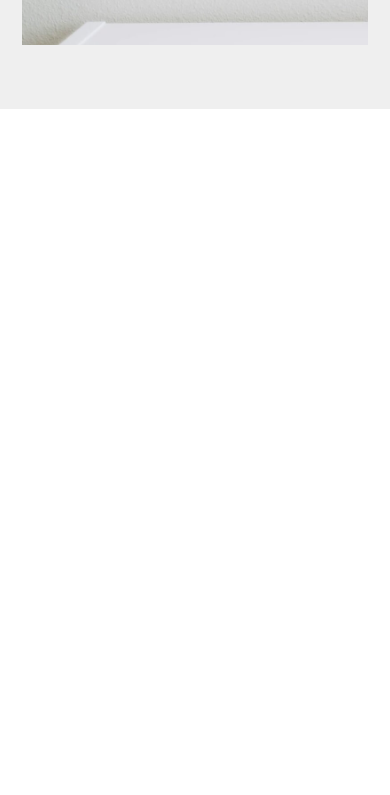
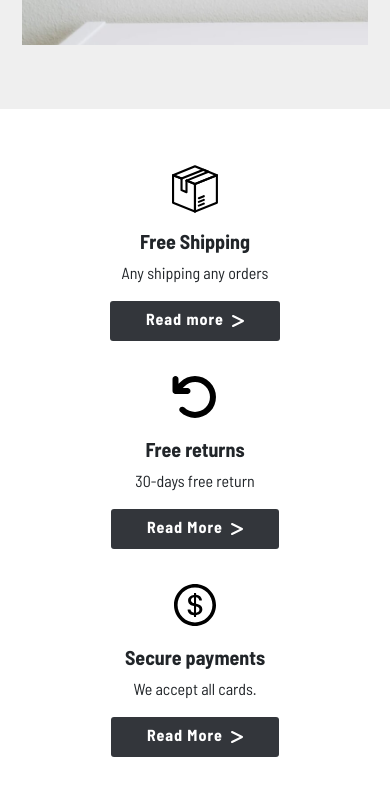
Before and after one commit to patelalok1309/TrendsFurniture_Project, a plain HTML site: page index.html in a window 390 px wide. Shown: the part 3810-4605 px from the top of the page. Before the commit the page ends 4166 px from the top, so only its background shows below. Drawn offline with nearby package versions, Linux system fonts and the light colour scheme.

Commit message:
completed logo boxes section with responsiveness

```diff
--- a/index.html
+++ b/index.html
@@ -242,6 +242,88 @@
         </div>
     </div>
 
+    <!-- logo boxes section  -->
+    <div class="container logo-box-section my-5">
+        <div class="row justify-content-evenly logo-box-section align-items-center">
+
+            <!-- logo box 1 -->
+            <div
+                class="col-xl-4 col-lg-6 col-md col-sm-6 col-12 d-flex justify-content-center  align-items-center flex-column">
+                <div class="logo-box-header">
+                    <img src="./assets/icons/delivery-box-11393.svg" height="64" width="48" alt="shipping icons">
+                </div>
+                <div class="logo-box-body">
+                    <h4 class="logo-box-title text-center">Free Shipping</h4>
+                    <p class="logo-box-text text-center">Any shipping any orders</p>
+                    <div class="btn-wrapper">
+                        <button class="btn-primary-grey py-1 px-btn fs-6 "> Read more
+                            <span>
+                                <svg class="ps-1 " xmlns="http://www.w3.org/2000/svg" height="32" fill="#fff" width="16"
+                                    viewBox="0 0 384 512">
+                                    <path
+                                        d="M3.4 81.7c-7.9 15.8-1.5 35 14.3 42.9L280.5 256 17.7 387.4C1.9 395.3-4.5 414.5 3.4 430.3s27.1 22.2 42.9 14.3l320-160c10.8-5.4 17.7-16.5 17.7-28.6s-6.8-23.2-17.7-28.6l-320-160c-15.8-7.9-35-1.5-42.9 14.3z" />
+                                </svg>
+                            </span>
+                        </button>
+                    </div>
+                </div>
+            </div>
+
+            <!-- logo box 2 -->
+            <div
+                class="  col-xl-4 col-lg-6 col-md col-sm-6 col-12 d-flex justify-content-center  align-items-center flex-column">
+                <div class="logo-box-header">
+                    <svg xmlns="http://www.w3.org/2000/svg" height="64" width="48"
+                        viewBox="0 0 512 512"><!--!Font Awesome Free 6.5.0 by @fontawesome - https://fontawesome.com License - https://fontawesome.com/license/free Copyright 2023 Fonticons, Inc.-->
+                        <path
+                            d="M125.7 160H176c17.7 0 32 14.3 32 32s-14.3 32-32 32H48c-17.7 0-32-14.3-32-32V64c0-17.7 14.3-32 32-32s32 14.3 32 32v51.2L97.6 97.6c87.5-87.5 229.3-87.5 316.8 0s87.5 229.3 0 316.8s-229.3 87.5-316.8 0c-12.5-12.5-12.5-32.8 0-45.3s32.8-12.5 45.3 0c62.5 62.5 163.8 62.5 226.3 0s62.5-163.8 0-226.3s-163.8-62.5-226.3 0L125.7 160z" />
+                    </svg>
+                </div>
+                <div class="logo-box-body">
+                    <h4 class="logo-box-title text-center ">Free returns </h4>
+                    <p class="logo-box-text text-center"> 30-days free return </p>
+                    <div class="btn-wrapper">
+                        <button class="btn-primary-grey py-1 px-btn fs-6 ">Read More
+                            <span>
+                                <svg class="ps-1 " xmlns="http://www.w3.org/2000/svg" height="32" fill="#fff" width="16"
+                                    viewBox="0 0 384 512">
+                                    <path
+                                        d="M3.4 81.7c-7.9 15.8-1.5 35 14.3 42.9L280.5 256 17.7 387.4C1.9 395.3-4.5 414.5 3.4 430.3s27.1 22.2 42.9 14.3l320-160c10.8-5.4 17.7-16.5 17.7-28.6s-6.8-23.2-17.7-28.6l-320-160c-15.8-7.9-35-1.5-42.9 14.3z" />
+                                </svg>
+                            </span>
+                        </button>
+                    </div>
+                </div>
+            </div>
+
+            <!-- logo box 3 -->
+            <div
+                class=" col-xl-4 col-lg col-md col-sm-12 col-12 d-flex justify-content-center  align-items-center flex-column">
+                <div class="logo-box-header">
+                    <img src="./assets/icons/dollar-circle-svgrepo-com.svg" height="64" width="48" alt="shipping icons">
+
+                </div>
+                <div class="logo-box-body">
+                    <h4 class="logo-box-title text-center ">Secure payments</h4>
+                    <p class="logo-box-text text-center">We accept all cards.</p>
+                    <div class="btn-wrapper">
+                        <button class="btn-primary-grey py-1 px-btn fs-6 ">Read More
+                            <span>
+                                <svg class="ps-1" xmlns="http://www.w3.org/2000/svg" height="32" fill="#fff" width="16"
+                                    viewBox="0 0 384 512">
+                                    <path
+                                        d="M3.4 81.7c-7.9 15.8-1.5 35 14.3 42.9L280.5 256 17.7 387.4C1.9 395.3-4.5 414.5 3.4 430.3s27.1 22.2 42.9 14.3l320-160c10.8-5.4 17.7-16.5 17.7-28.6s-6.8-23.2-17.7-28.6l-320-160c-15.8-7.9-35-1.5-42.9 14.3z" />
+                                </svg>
+                            </span>
+                        </button>
+                    </div>
+                </div>
+            </div>
+        </div>
+    </div>
+
+
+
 
 
     <pre>
--- a/style.css
+++ b/style.css
@@ -47,6 +47,10 @@
 }
 .p-8 {
   padding: 5rem;
+}
+
+.px-btn {
+  padding-inline: 2.125rem;
 }
 
 .dark-bg-btn {
@@ -137,6 +141,21 @@ hr.hero-horizontal-rule {
 
 .decorative-wrapper {
   width: 75%;
+}
+
+/* ------Logo Box Section----  */
+.logo-box-section {
+  row-gap: 1.5rem;
+}
+
+.logo-box-title {
+  font-size: 1.25rem;
+  margin-top: 0.5rem;
+  font-weight: bold;
+}
+
+.logo-box-text {
+  font-weight: 400;
 }
 
 /* --------------breakpoint------------- */
```
Also changed, not shown: assets/icons/delivery-box-11393.svg (added), assets/icons/dollar-circle-svgrepo-com.svg (added), 1 other file.
